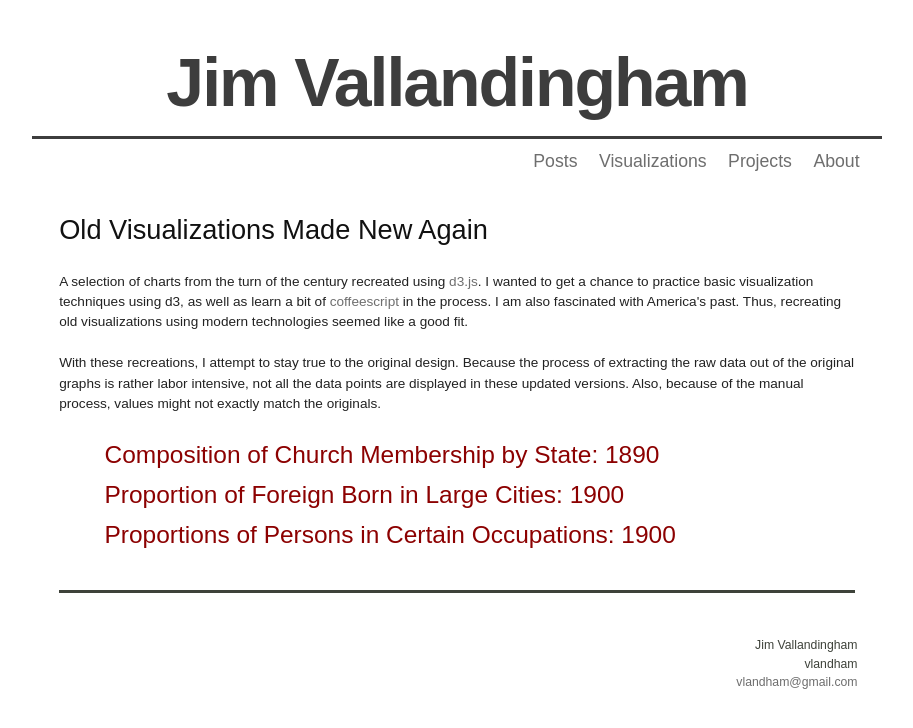
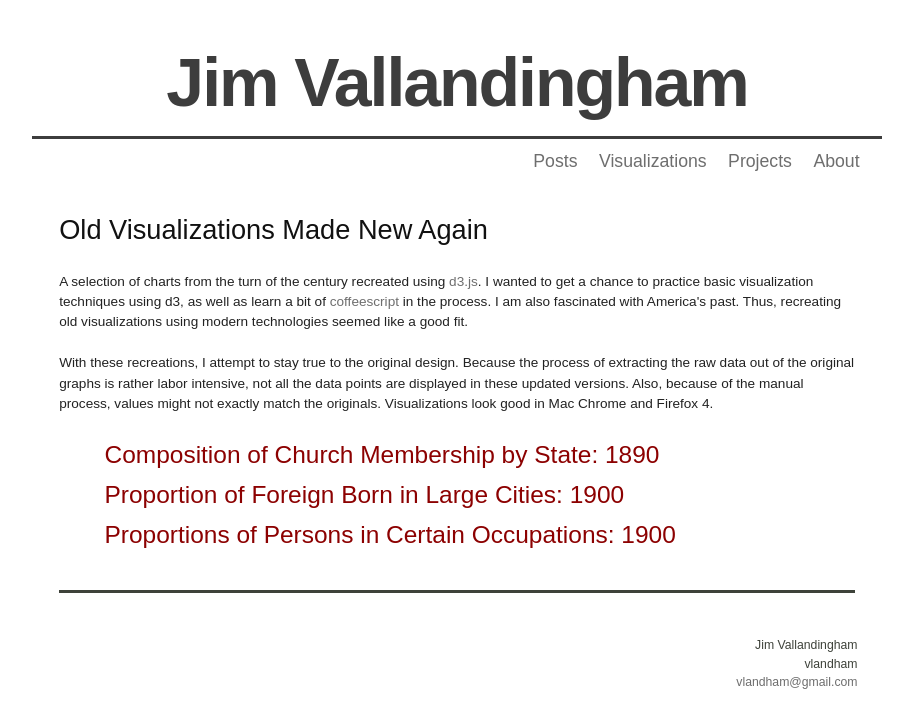
Before and after one commit to vlandham/vlandham.github.com, a Jekyll site: the page built from vis/index.html, in a window 1280 px wide. Shown: the top 728 px of the page, without its empty margins (183-1096 px from the left). Built offline with Jekyll 4.4.1, drawn with Linux system fonts in a browser that asks for light colours; some web fonts are replaced; Markdown is read by kramdown in place of the engine named in the settings.

Commit message:
looks good in chrome

```diff
--- a/vis/index.html
+++ b/vis/index.html
@@ -6,7 +6,7 @@
 <h2>Old Visualizations Made New Again</h2>
 <p>A selection of charts from the turn of the century recreated using <a href="http://mbostock.github.com/d3/">d3.js</a>. I wanted to get a chance to practice basic visualization techniques using d3, as well as learn a bit of <a href="http://jashkenas.github.com/coffee-script/">coffeescript</a> in the process. I am also fascinated with America's past. Thus, recreating old visualizations using modern technologies seemed like a good fit.</p>
 
-<p>With these recreations, I attempt to stay true to the original design. Because the process of extracting the raw data out of the original graphs is rather labor intensive, not all the data points are displayed in these updated versions. Also, because of the manual process, values might not exactly match the originals.</p>
+<p>With these recreations, I attempt to stay true to the original design. Because the process of extracting the raw data out of the original graphs is rather labor intensive, not all the data points are displayed in these updated versions. Also, because of the manual process, values might not exactly match the originals. Visualizations look good in Mac Chrome and Firefox 4.</p>
 <ul class="posts">
   <li><a class="post_title" href="church_by_state.html">Composition of Church Membership by State: 1890</a></li>
   <li><a class="post_title" href="nationality_by_city.html">Proportion of Foreign Born in Large Cities: 1900</a></li>
```
